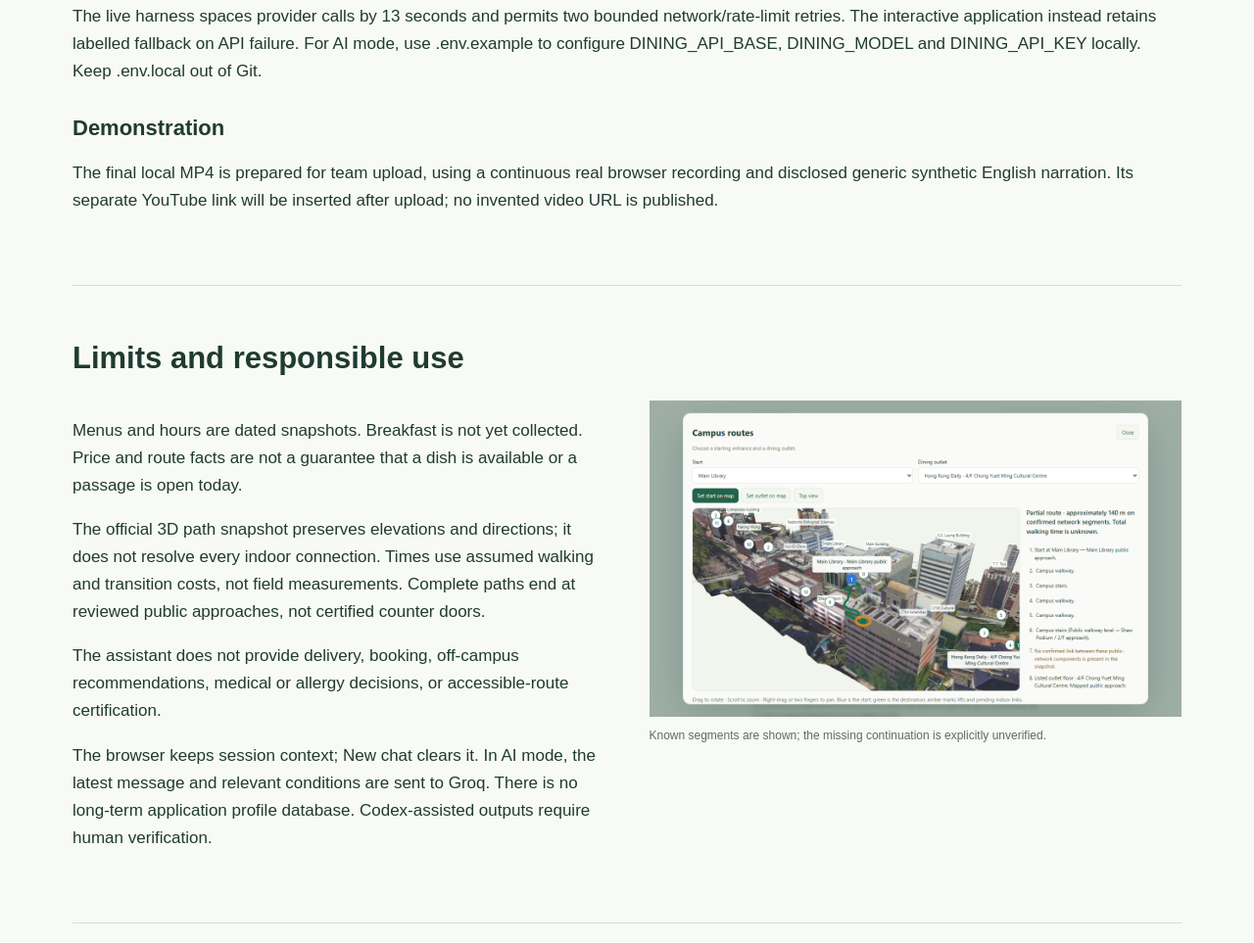
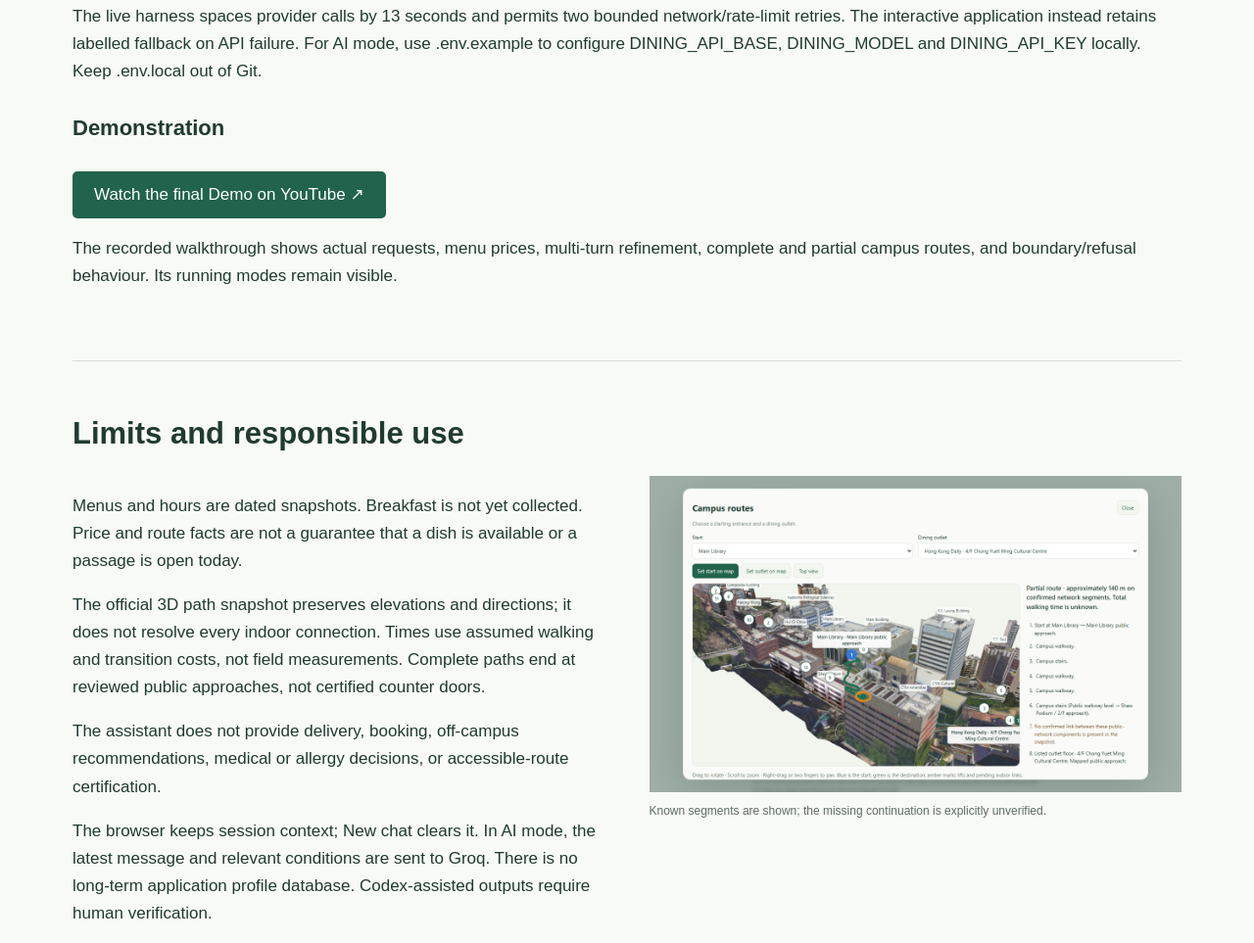
Before and after one commit to yokkkkkiiii/AILT9019-Team34-Webpage, a plain HTML site: page index.html in a window 1280 px wide. Shown: the part 3264-4227 px from the top of the page at 98% size. Drawn offline with Linux system fonts and the light colour scheme.

Commit message:
Link the final demonstration video

```diff
--- a/index.html
+++ b/index.html
@@ -12,6 +12,6 @@
 Only vegetarian, under HK$70.
 What is open at 11 pm?</code></pre><p>The first example should place alfafa near the top under the documented snapshot. A dietary follow-up retains location and budget conditions; no suitable outlet means no match rather than invented results.</p><pre><code>python tests/run_checks.py
 python evaluation/run_evaluation.py
-python evaluation/run_live_paced.py</code></pre><p>The live harness spaces provider calls by 13 seconds and permits two bounded network/rate-limit retries. The interactive application instead retains labelled fallback on API failure. For AI mode, use .env.example to configure DINING_API_BASE, DINING_MODEL and DINING_API_KEY locally. Keep .env.local out of Git.</p><h3>Demonstration</h3><p>The final local MP4 is prepared for team upload, using a continuous real browser recording and disclosed generic synthetic English narration. Its separate YouTube link will be inserted after upload; no invented video URL is published.</p></section>
+python evaluation/run_live_paced.py</code></pre><p>The live harness spaces provider calls by 13 seconds and permits two bounded network/rate-limit retries. The interactive application instead retains labelled fallback on API failure. For AI mode, use .env.example to configure DINING_API_BASE, DINING_MODEL and DINING_API_KEY locally. Keep .env.local out of Git.</p><h3>Demonstration</h3><p><a class="action" href="https://youtu.be/EzVhSUCubt8">Watch the final Demo on YouTube ↗</a></p><p>The recorded walkthrough shows actual requests, menu prices, multi-turn refinement, complete and partial campus routes, and boundary/refusal behaviour. Its running modes remain visible.</p></section>
 <section id="limits"><h2>Limits and responsible use</h2><div class="split"><div><p>Menus and hours are dated snapshots. Breakfast is not yet collected. Price and route facts are not a guarantee that a dish is available or a passage is open today.</p><p>The official 3D path snapshot preserves elevations and directions; it does not resolve every indoor connection. Times use assumed walking and transition costs, not field measurements. Complete paths end at reviewed public approaches, not certified counter doors.</p><p>The assistant does not provide delivery, booking, off-campus recommendations, medical or allergy decisions, or accessible-route certification.</p><p>The browser keeps session context; New chat clears it. In AI mode, the latest message and relevant conditions are sent to Groq. There is no long-term application profile database. Codex-assisted outputs require human verification.</p></div><figure><img src="assets/route.png" alt="Partial route in the application with unknown total walking time" loading="lazy"><figcaption>Known segments are shown; the missing continuation is explicitly unverified.</figcaption></figure></div></section>
 <section id="sources"><h2>Sources</h2><ul><li><a href="https://catering.hku.hk/en/eateries/">HKU Catering directory and linked menus</a></li><li><a href="https://www.maps.hku.hk/">HKU campus map</a> and <a href="https://www.estates.hku.hk/download_file/view/2406/813">lift/ramp reference</a></li><li><a href="https://data.gov.hk/en-data/dataset/hk-landsd-openmap-3d-visualisation-map-individualised-models">Lands Department 3D Visualisation Map</a> and <a href="https://data.gov.hk/en-data/dataset/hk-landsd-openmap-3d-pedestrian-network">3D Pedestrian Network</a></li><li><a href="https://console.groq.com/docs/api-reference">Groq API documentation</a>; <a href="https://github.com/mrdoob/three.js/tree/r180">Three.js r180, MIT</a></li></ul></section></main><footer>Team 34 · AILT9019 · Educational project, not an official HKU dining or navigation service. Model/network copyright remains with HKSAR Government · Lands Department.</footer></body></html>
```
